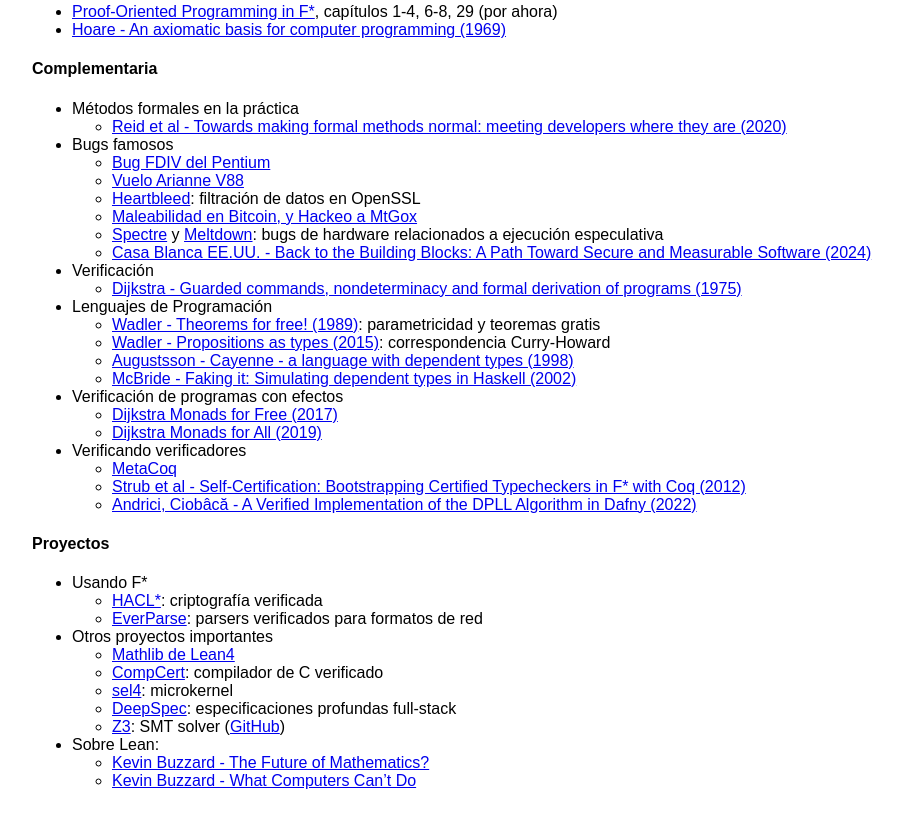
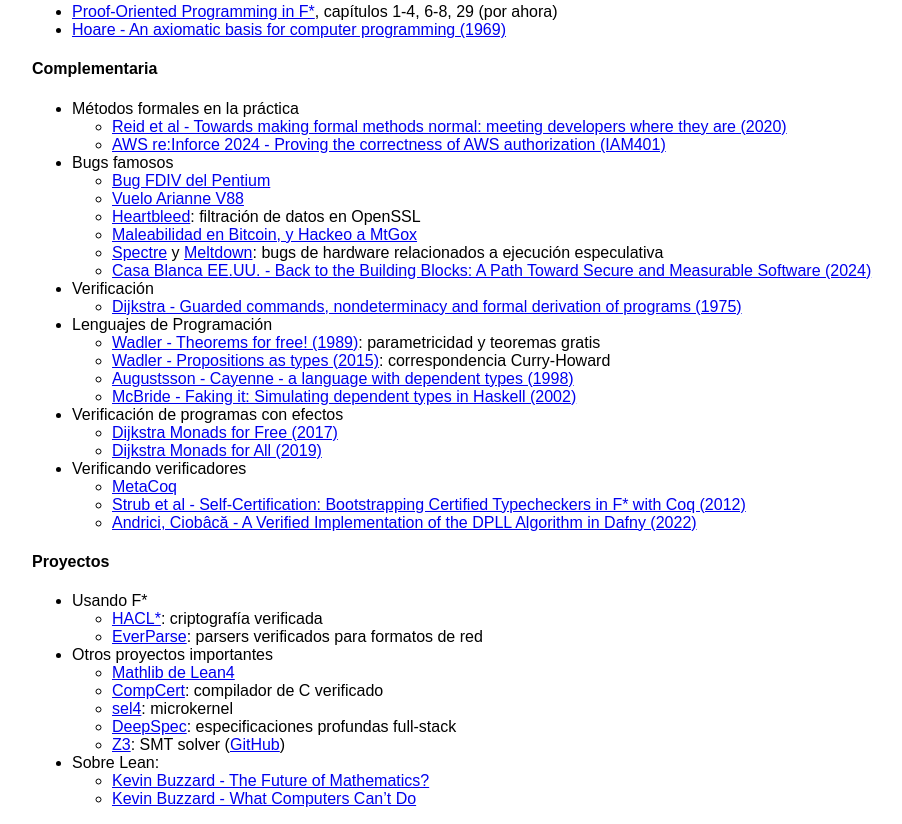
Before and after one commit to mtzguido/mtzguido.github.io, a plain HTML site: page teaching/vcf24/index.html in a window 1280 px wide. Shown: the part 931-1755 px from the top of the page, without its empty margins (128-1030 px from the left). Drawn offline with Linux system fonts and the light colour scheme.

Commit message:
vcf: Agregar charla amazon

```diff
--- a/teaching/vcf24/index.html
+++ b/teaching/vcf24/index.html
@@ -220,6 +220,7 @@
   <li>Métodos formales en la práctica
     <ul>
       <li><a href="https://arxiv.org/abs/2010.16345">Reid et al - Towards making formal methods normal: meeting developers where they are (2020)</a></li>
+      <li><a href="https://www.youtube.com/watch?v=oshxAJGrwMU">AWS re:Inforce 2024 - Proving the correctness of AWS authorization (IAM401)</a></li>
     </ul>
   </li>
   <li>Bugs famosos
```
